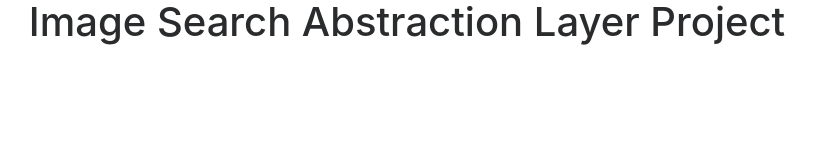
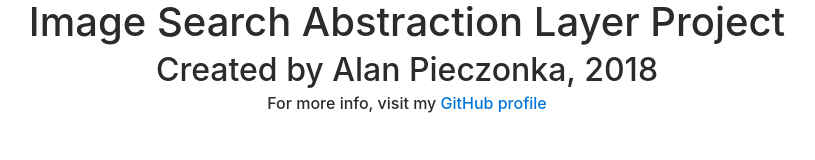
Before and after one commit to AlanPieczonka/ExpressImageSearch, a website: page src/index.html in a window 1280 px wide. Shown: the whole page, without its empty margins (233-1048 px from the left). Drawn offline with nearby package versions, Linux system fonts and the light colour scheme.

Commit message:
Add more info to index.html

```diff
--- a/src/index.html
+++ b/src/index.html
@@ -8,5 +8,7 @@
 </head>
 <body>
 <h1 class="text-center">Image Search Abstraction Layer Project</h1>
+<h2 class="text-center">Created by Alan Pieczonka, 2018</h2>
+<h6 class="text-center">For more info, visit my <a href="http://www.github.com/AlanPieczonka" target="_blank">GitHub profile</a></h6>
 </body>
 </html>
```
